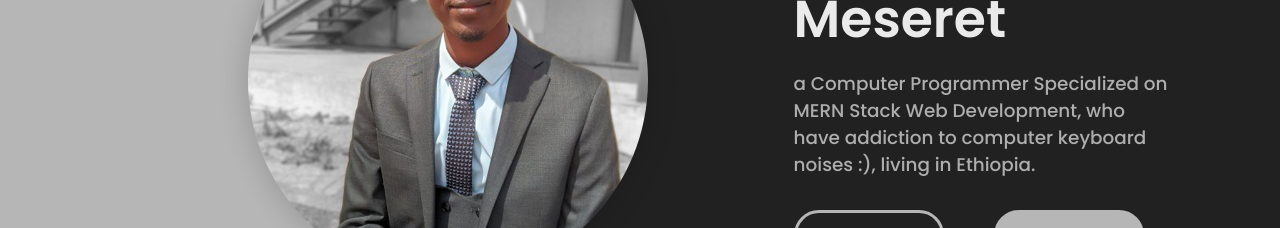
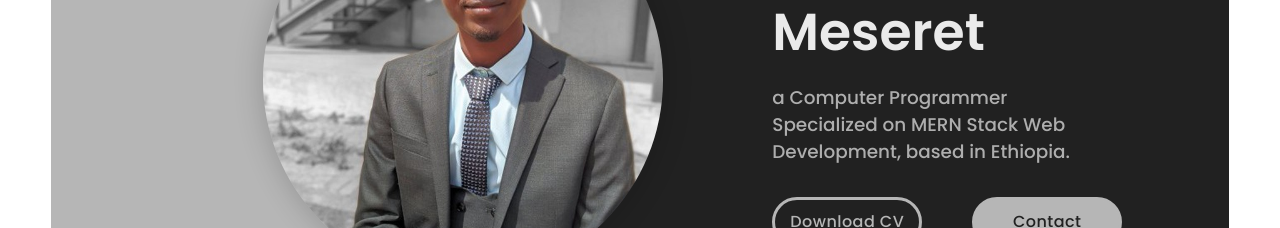
Before and after one commit to dagmkebede1/portfolio, a React (Create React App) app: page / in a window 1280 px wide. Shown: the part 320-548 px from the top of the page. Built offline with nearby package versions, Linux system fonts and the light colour scheme; a web font is replaced by a local one.

Commit message:
about updated

```diff
--- a/src/data/headerData.js
+++ b/src/data/headerData.js
@@ -4,7 +4,7 @@ export const headerData = {
   name: "Samson Meseret",
   title: "FullStack Web Developer",
   desciption:
-    "a Computer Programmer Specialized on MERN Stack Web Development, who have addiction to computer keyboard noises :), living in Ethiopia.",
+    "a Computer Programmer Specialized on MERN Stack Web Development, based in Ethiopia.",
   image: "",
   resumePdf: resume,
 };
--- a/src/data/testimonialsData.js
+++ b/src/data/testimonialsData.js
@@ -11,7 +11,7 @@ export const testimonialsData = [
     id: 1,
     name: "Degsew Birhanu",
     title: "CEO, Algorithmiot",
-    text: "Creative instructor, punctual and loves what he do, we really are lucy to have him we us!",
+    text: "Creative instructor, punctual and loves what he do, we really are lucy to have him with us!",
     image: boy2,
   },
   //   {
```
